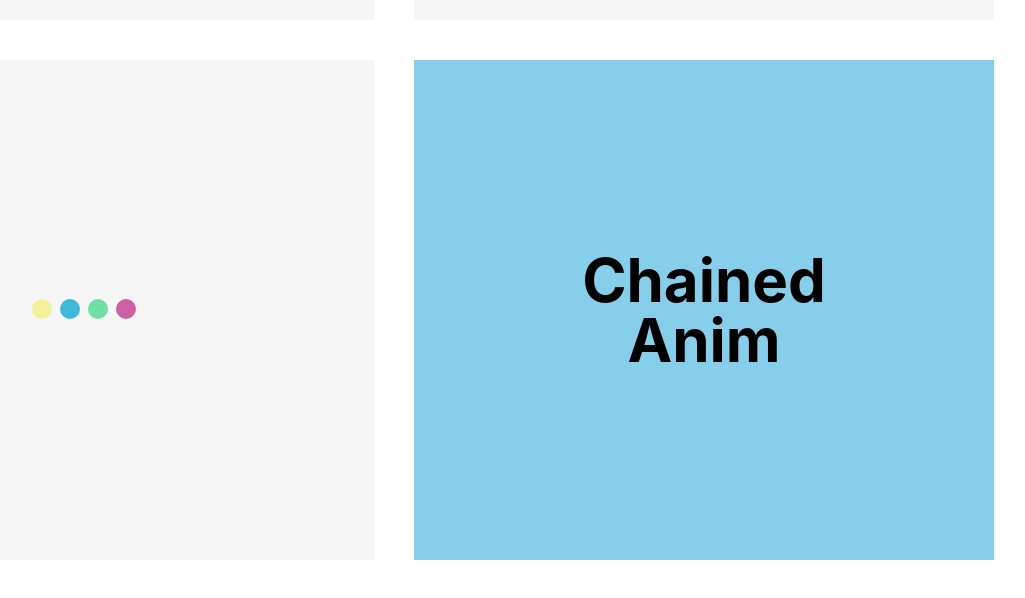
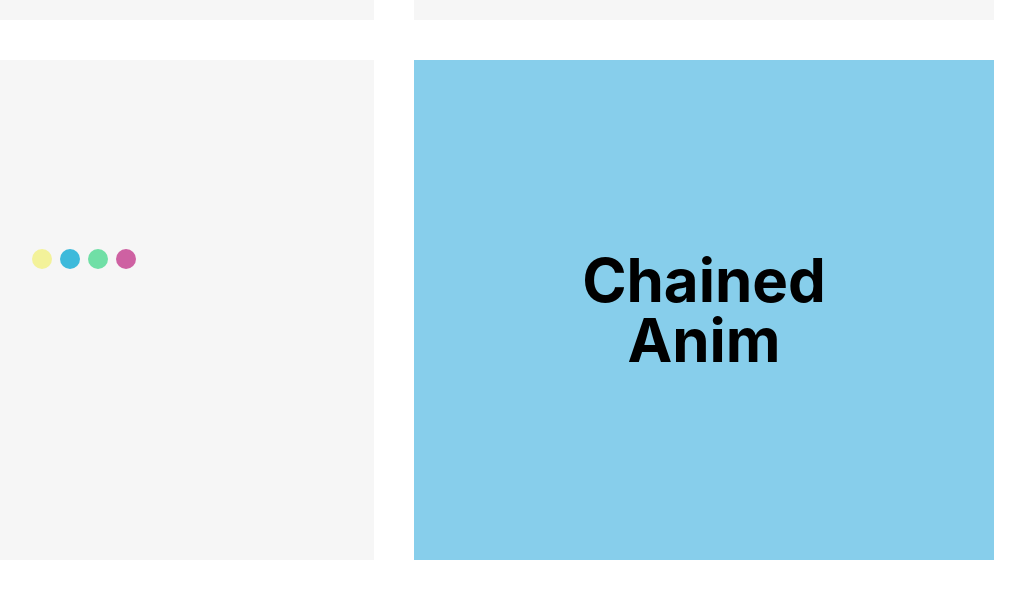
Before and after one commit to k2project/react-spring-exc, a React (Create React App) app: page / in a window 1280 px wide. Shown: the part 1184-1782 px from the top of the page, without its empty margins (246-1271 px from the left). Built offline with nearby package versions, Linux system fonts and the light colour scheme.

Commit message:
project7

```diff
--- a/src/projects/Project7/Project7.js
+++ b/src/projects/Project7/Project7.js
@@ -1,37 +1,56 @@
 import React, {useState, useEffect} from 'react';
 import './Project7.scss';
-import {useSpring, animated, useTrail,config } from 'react-spring';
+import { animated, useSprings,useSpring,config} from 'react-spring';
+import {Keyframes} from 'react-spring/renderprops'
+
 
 function Project7(){
-    const circles = [
-        '#F3F29A',
-        '#3DBADB',
-        '#70DFA6',
-        '#CE61A2',
+    const dots = [
+        {
+            color:'#F3F29A',
+            delay: 0,
+        },
+        {
+            color:'#3DBADB',
+            delay: 1000,
+        },
+        {
+            color:'#70DFA6',
+            delay:2000,
+        },
+        {
+            color:'#CE61A2',
+            delay:3000,
+        },
+
     ]
 
-    const trail = useTrail(circles.length, {
-            from:{top:'50px'},
-            to: async (next)=>{
-                await next ({top:'-50px'})
-                await next ({top:'0px'})
-            },
-            reset:true,
-    })
+    const springs = useSprings(dots.length, dots.map(item=>({
+        from:{
+            background:item.color,
+            top: '0px',
+        },
+        to:async (next) => {
+            await next({top:'50px'})
+            await next({top:'0px'})
+            await next({top:'50px'})
+            await next({top:'0px'})
+            await next({top:'-50px'})
+
+
+        },
+        config:{
+        },
+            // await next({ opacity: 1, from: { opacity: 0 }, reset: true })
+    })));
 
 
 
     return(
         <div className= "Project Project7" >
             <div>
-                {trail.map((props,i)=>{
-                    return(
-                        <animated.span key={'circle-p7-'+i} style={{
-                            ...props,
-                            background:circles[i],
-                        }} />
-                    )
-                })}
+                {springs.map(props=><animated.span style={props} />)}
+
             </div>
         </div>
     )
```
